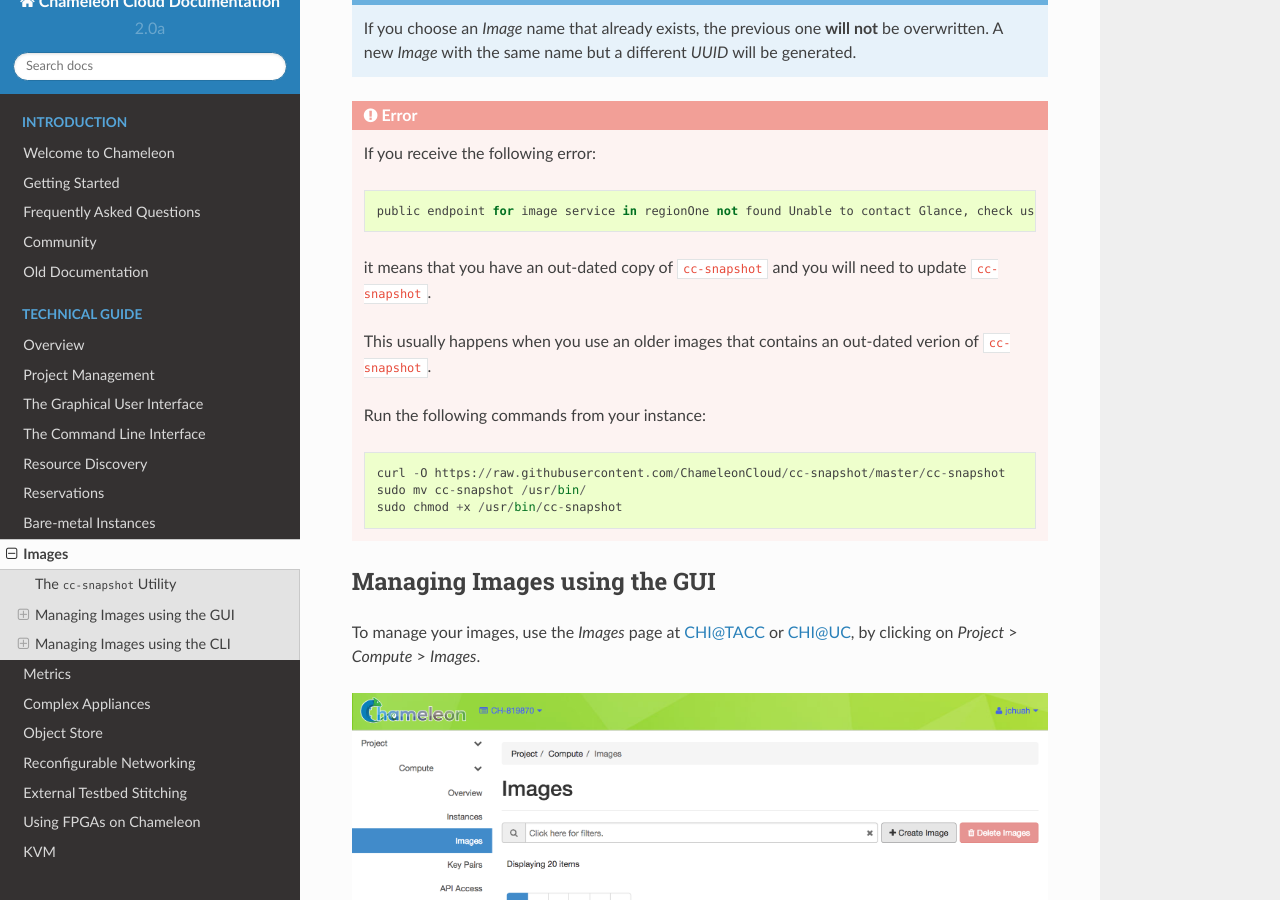
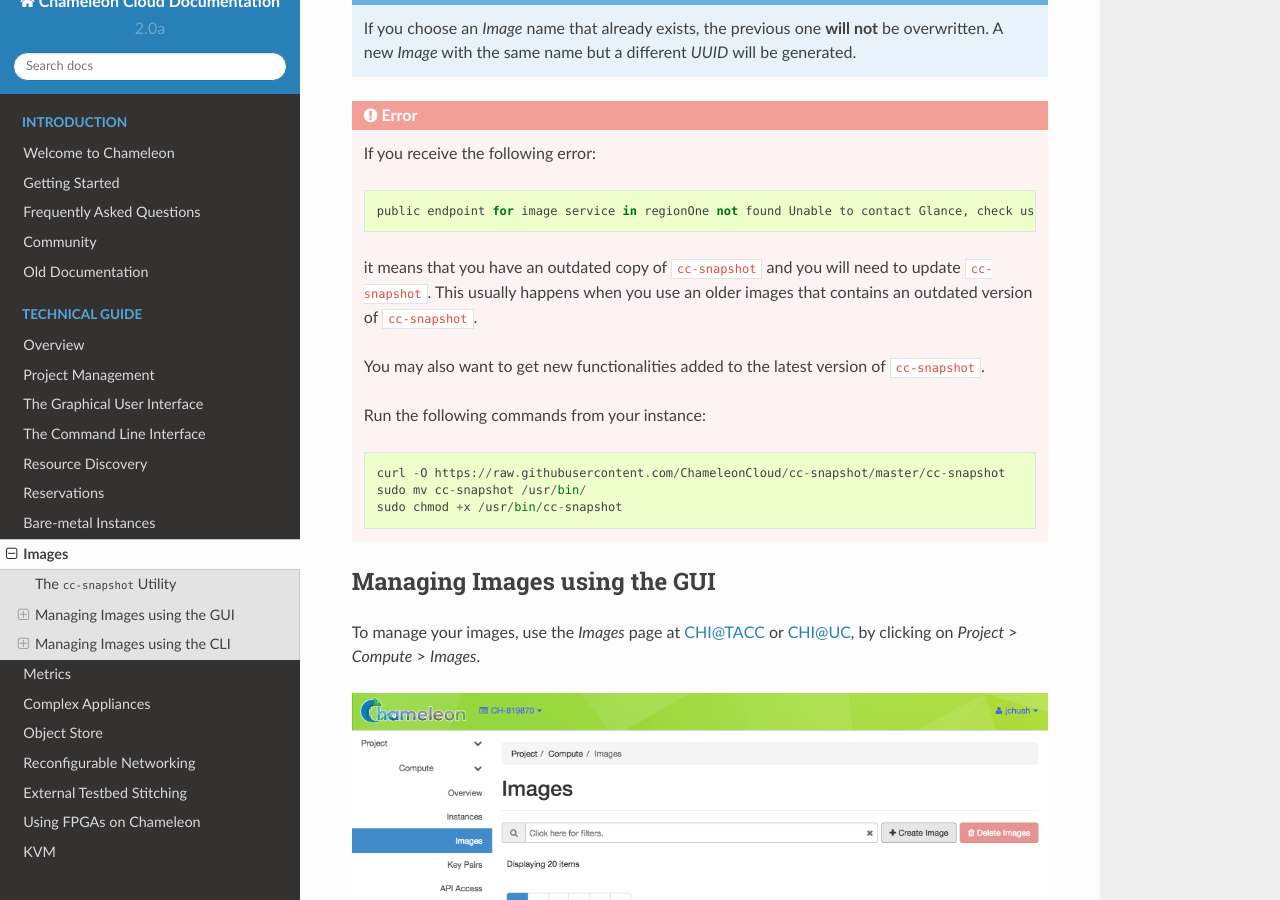
Before and after one commit to ChameleonCloud/docs, a Sphinx documentation site: the page built from source/technical/images.rst, in a window 1280 px wide and 900 px high, scrolled down 1037 px. Built offline with Sphinx 7.4.7 and the Read the Docs theme 2.0.0, drawn with Linux system fonts in a browser that asks for light colours.

Commit message:
Add small fixes to the updating cc-snapshot section

```diff
--- a/source/technical/images.rst
+++ b/source/technical/images.rst
@@ -41,9 +41,10 @@ You will be prompted to enter your username and password.
 
       public endpoint for image service in regionOne not found Unable to contact Glance, check username and password
 
-   it means that you have an out-dated copy of ``cc-snapshot`` and you will need to update ``cc-snapshot``.
+   it means that you have an outdated copy of ``cc-snapshot`` and you will need to update ``cc-snapshot``.
+   This usually happens when you use an older images that contains an outdated version of ``cc-snapshot``.
 
-   This usually happens when you use an older images that contains an out-dated verion of ``cc-snapshot``.
+   You may also want to get new functionalities added to the latest version of ``cc-snapshot``.
 
    Run the following commands from your instance:
 
```
